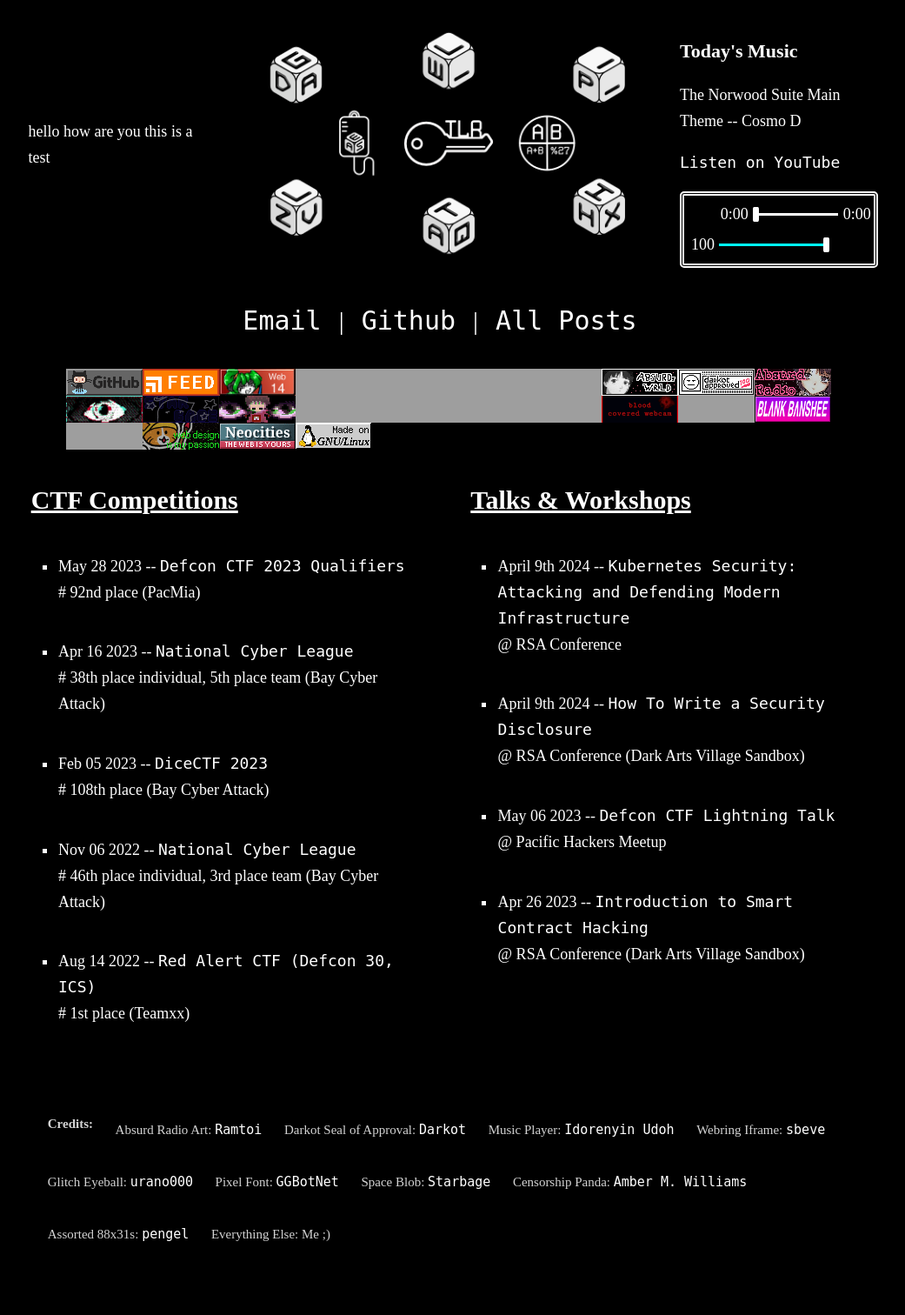
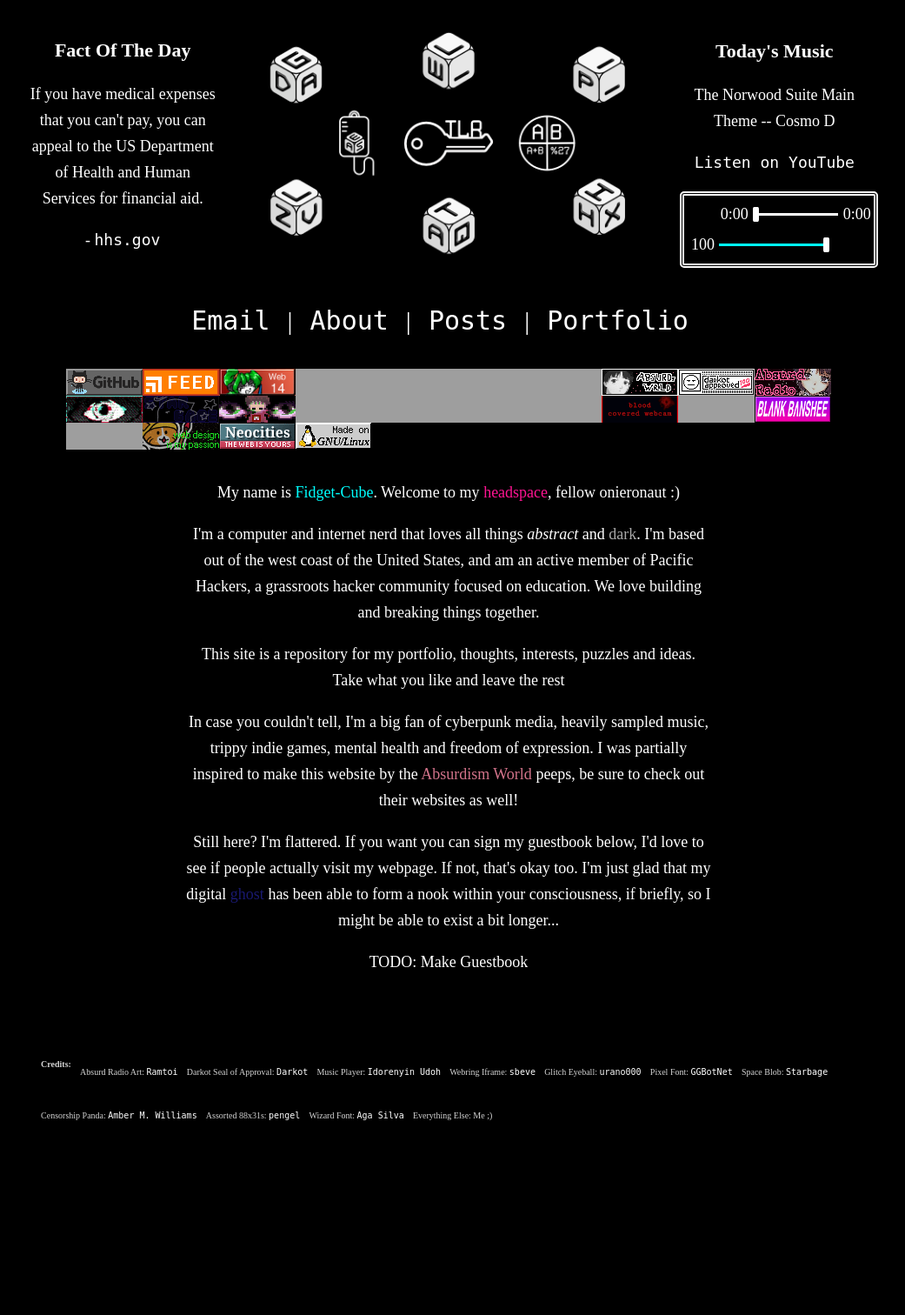
Before and after one commit to Fidget-Cube/fidget-homepage, a PHP site: page /about.php in a window 1280 px wide. Shown: the whole page at 87% size, without its empty margins (124-1165 px from the left). After the commit the page ends 1288 px from the top, so only its background shows below. Run offline with PHP 8.4, Linux system fonts and the light colour scheme; some libraries are stand-ins or nearby versions; grey boxes are pictures that could not be loaded.

Commit message:
Add About page and portfolio

```diff
--- a/frontend/about.php
+++ b/frontend/about.php
@@ -8,105 +8,13 @@
     <body>
         <?php include "./modules/header.html"?>
         <div class="body">
-            <div class="ctfs">
-                <h2>CTF Competitions</h2>
-                <ul class="p">
-                    <li>
-                        <p>
-                            <time datetime="2023-05-28T00:00:00+00:00">May 28 2023 -- </time>
-                            <a href="https://quals.2023.nautilus.institute">
-                                Defcon CTF 2023 Qualifiers
-                            </a>
-                            <br>
-                            # 92nd place (PacMia)
-                        </p>
-                    </li>
-                    <li>
-                        <p>
-                            <time datetime="2023-04-16T00:00:00+00:00">Apr 16 2023 -- </time>
-                            <a href="https://cyberskyline.com/hosted_events/ncl-spring-2023">
-                                National Cyber League
-                            </a>
-                            <br>
-                            # 38th place individual, 5th place team (Bay Cyber Attack)
-                        </p>
-                    </li>
-                    <li>
-                        <p>
-                            <time datetime="2023-02-05T00:00:00+00:00">Feb 05 2023 -- </time>
-                            <a href="https://2023.ctf.dicega.ng/scores">
-                                DiceCTF 2023
-                            </a>
-                            <br>
-                            # 108th place (Bay Cyber Attack)
-                        </p>
-                    </li>
-                    <li>
-                        <p>
-                            <time datetime="2022-11-06T00:00:00+00:00">Nov 06 2022 -- </time>
-                            <a href="https://cyberskyline.com/hosted_events/ncl-fall-2022">
-                                National Cyber League
-                            </a>
-                            <br>
-                            # 46th place individual, 3rd place team (Bay Cyber Attack)
-                        </p>
-                    </li>
-                    <li>
-                        <p>
-                            <time datetime="2022-08-14T00:00:00+00:00">Aug 14 2022 -- </time>
-                            <a href="https://twitter.com/icsctf/status/1560515008760582145?cxt=HHwWgsC4vb2IiKgrAAAA">
-                                Red Alert CTF (Defcon 30, ICS)
-                            </a>
-                            <br>
-                            # 1st place (Teamxx)
-                        </p>
-                    </li>
-                </ul>
-            </div>
-            <div class="talks">
-                <h2>Talks & Workshops</h2>
-                <ul class="p">
-                    <li>
-                        <p>
-                            <time datetime="2024-04-09T00:00:00+00:00">April 9th 2024 -- </time>
-                            <a href="https://www.rsaconference.com/library/presentation/usa/2024/kubernetes%20security%20attacking%20and%20defending%20modern%20infrastructure">
-                                Kubernetes Security: Attacking and Defending Modern Infrastructure
-                            </a>
-                            <br>
-                            @ RSA Conference
-                        </p>
-                    </li>
-                    <li>
-                        <p>
-                            <time datetime="2024-04-09T00:00:00+00:00">April 9th 2024 -- </time>
-                            <a href="https://docs.google.com/presentation/d/15K0yL3NYU8YlBF2rVH13LANpoWdU3EufGUoC0xdLsZ4/edit?usp=sharing">
-                                How To Write a Security Disclosure
-                            </a>
-                            <br>
-                            @ RSA Conference (Dark Arts Village Sandbox)
-                        </p>
-                    </li>
-                    <li>
-                        <p>
-                            <time datetime="2023-05-06T00:00:00+00:00">May 06 2023 -- </time>
-                            <a href="https://docs.google.com/presentation/d/1K5qpze8wsbEzxbhtLm8vvYzCdPvLjxrj06aWLW8Zlxk/edit?usp=sharing">
-                                Defcon CTF Lightning Talk
-                            </a>
-                            <br>
-                            @ Pacific Hackers Meetup
-                        </p>
-                    </li>
-                    <li>
-                        <p>
-                            <time datetime="2023-04-26T00:00:00+00:00">Apr 26 2023 -- </time>
-                            <a href="https://docs.google.com/presentation/d/1ZKXV8ylsA1r5_gi-EiIETfbmD3EHsJfwc7dYX1qnzPg/edit?usp=sharing">
-                                Introduction to Smart Contract Hacking
-                            </a>
-                            <br>
-                            @ RSA Conference (Dark Arts Village Sandbox)
-                        </p>
-                    </li>
-                </ul>
+            <div class="bio">
+                <p>My name is <em style="font-style: normal; color: cyan;">Fidget-Cube</em>. Welcome to my <em style="font-style: normal; color: deeppink;">headspace</em>, fellow onieronaut :)</p>
+                <p>I'm a computer and internet nerd that loves all things <em>abstract</em> and <em style="font-style: normal; color: darkgray;">dark</em>. I'm based out of the west coast of the United States, and am an active member of Pacific Hackers, a grassroots hacker community focused on education. We love building and breaking things together.</p>
+                <p>This site is a repository for my portfolio, thoughts, interests, puzzles and ideas. Take what you like and leave the rest</p>
+                <p>In case you couldn't tell, I'm a big fan of cyberpunk media, heavily sampled music, trippy indie games, mental health and freedom of expression. I was partially inspired to make this website by the <em style="font-style: normal; color: #d2738a;">Absurdism World</em> peeps, be sure to check out their websites as well!</p>
+                <p>Still here? I'm flattered. If you want you can sign my guestbook below, I'd love to see if people actually visit my webpage. If not, that's okay too. I'm just glad that my digital <em style="font-style: normal; color: midnightblue;">ghost</em> has been able to form a nook within your consciousness, if briefly, so I might be able to exist a bit longer...</p>
+                <p>TODO: Make Guestbook</p>
             </div>
         </div>
         <?php include "./modules/footer.html"?>
--- a/frontend/css/fonts.css
+++ b/frontend/css/fonts.css
@@ -7,6 +7,18 @@
     font-family: pixeloidSans;
     src: url('/fonts/PixeloidSansBold-PKnYd.ttf');
     font-weight: bold;
+}
+
+/* https://www.fontspace.com/mistis-fonts */
+@font-face {
+    font-family: quiteMagical;
+    src: url('/fonts/QuiteMagicalRegular-8VA2.ttf')
+}
+
+/* https://www.fontspace.com/agasilva */
+@font-face {
+    font-family: auldMagick;
+    src: url('/fonts/Auldmagick-gvdp.ttf');
 }
 
 #w3schools {
@@ -22,3 +34,9 @@
     font-family: pixeloidSans;
     font-weight: normal;
 }
+
+#gandalf {
+    font-family: auldMagick;
+    font-weight: normal;
+    font-size: 2em;
+}
--- a/frontend/css/header.css
+++ b/frontend/css/header.css
@@ -20,9 +20,8 @@
     grid-area: fact;
     padding: 10px;
     background-color: black;
-    display: flex;
-    justify-content: center;
-    align-items: center;
+    text-align: center;
+    width: 80%;
 }
 
 #puzzle {
@@ -42,6 +41,8 @@
     grid-area: music;
     padding: 10px;
     background-color: black;
+    text-align: center;
+    width: 80%;
 }
 
 #navline {
@@ -98,14 +104,7 @@ p.divider {
     border: 0;
 }
 
-/* Boxies */
-
-img.box {
-    height: 31px;
-    width: 88px;
-    will-change: transform;
-}
-
+/* Currently Unused */
 @keyframes jump {
     0% {transform: matrix(1, 0, 0, 1, 0, 0);}
     10% {transform: matrix(1, -0.05, 0.05, 1, 0, -29);}
--- a/frontend/css/style.css
+++ b/frontend/css/style.css
@@ -28,15 +28,10 @@ ol {
 }
 
 ul {
-    list-style-type: square;
-    padding-left: 30px;
+    list-style-type: none;
+    padding-left: 0;
     color: white;
     margin: 0;
-}
-
-ul.dotless {
-    list-style-type: none;
-    padding-left: 0;
 }
 
 li {
@@ -90,6 +85,17 @@ h3 {
     color: white;
 }
 
+/* Utility Classes */
+
+.popup * {
+    transition: 0.5s;
+}
+
+.popup:hover * {
+    transform: matrix(0.99, -0.1, 0.1, 0.99, 0, -10);
+    transition: 0.2s;
+}
+
 .linked:hover {
   color: cyan;
 }
@@ -102,6 +108,13 @@ h3 {
     color: lightgray;
     font-size: 15px;
 }
+
+.credits {
+    color: lightgray;
+    font-size: 10px;
+}
+
+/* All Pages */
 
 .body {
     margin: auto auto 5%;
@@ -120,8 +133,8 @@ h3 {
 }
 
 .footer-section {
-    margin: 0 0.5vw;
-    padding: 0 0.5vw;
+    margin: 0 0.2vw;
+    padding: 0 0.2vw;
     background-color: black;
 }
 
@@ -142,12 +155,12 @@ h3 {
     display: flex;
     flex-direction: row;
     flex-wrap: wrap;
-    justify-content: center;
+    justify-content: left;
 }
 
 .sidebar-section {
     padding: 0.5vw;
-    margin: 0 auto;
+    margin: 0 auto 0 0;
 }
 
 /* Submit Page */
@@ -201,11 +214,20 @@ input[type=submit]:hover {
 
 /* About */
 
+.bio {
+    width: 60%;
+    background-color: black;
+    margin: 0 auto;
+    padding: 0.5vw;
+    text-align: center;
+}
+
 .ctfs {
     width: 80%;
     background-color: black;
     margin: 0 auto;
     padding: 0.5vw;
+    text-align: center;
 }
 
 .talks {
@@ -213,6 +235,7 @@ input[type=submit]:hover {
     background-color: black;
     margin: 0 auto;
     padding: 0.5vw;
+    text-align: center;
 }
 
 /* Blog Post Page */
@@ -246,11 +269,13 @@ input[type=submit]:hover {
     .ctfs {
         float: left;
         width: 45%;
+        text-align: right;
     }
 
     .talks {
         float: right;
         width: 45%;
+        text-align: left;
     }
 }
 
--- a/frontend/modules/footer.html
+++ b/frontend/modules/footer.html
@@ -1,35 +1,38 @@
 <div class="footer">
     <div class="footer-section">
-        <h3 class="metadata">Credits:</h3>
+        <h3 class="credits">Credits:</h3>
     </div>
     <div class="footer-section">
-        <p class="metadata">Absurd Radio Art: <a href="https://orangeryzone.neocities.org/">Ramtoi</a></p>
+        <p class="credits">Absurd Radio Art: <a href="https://orangeryzone.neocities.org/">Ramtoi</a></p>
     </div>
     <div class="footer-section">
-        <p class="metadata">Darkot Seal of Approval: <a href="https://darkot.neocities.org/">Darkot</a></p>
+        <p class="credits">Darkot Seal of Approval: <a href="https://darkot.neocities.org/">Darkot</a></p>
     </div>
     <div class="footer-section">
-        <p class="metadata">Music Player: <a href="https://css-tricks.com/lets-create-a-custom-audio-player/">Idorenyin Udoh</a></p>
+        <p class="credits">Music Player: <a href="https://css-tricks.com/lets-create-a-custom-audio-player/">Idorenyin Udoh</a></p>
     </div>
     <div class="footer-section">
-        <p class="metadata">Webring Iframe: <a href="https://soundcloud.com/sbeveh">sbeve</a></p>
+        <p class="credits">Webring Iframe: <a href="https://soundcloud.com/sbeveh">sbeve</a></p>
     </div>
     <div class="footer-section">
-        <p class="metadata">Glitch Eyeball: <a href="https://toyhou.se/urano000">urano000</a></p>
+        <p class="credits">Glitch Eyeball: <a href="https://toyhou.se/urano000">urano000</a></p>
     </div>
     <div class="footer-section">
-        <p class="metadata">Pixel Font: <a href="https://www.fontspace.com/ggbotnet">GGBotNet</a></p>
+        <p class="credits">Pixel Font: <a href="https://www.fontspace.com/ggbotnet">GGBotNet</a></p>
     </div>
     <div class="footer-section">
-        <p class="metadata">Space Blob: <a href="https://starbage.itch.io/">Starbage</a></p>
+        <p class="credits">Space Blob: <a href="https://starbage.itch.io/">Starbage</a></p>
     </div>
     <div class="footer-section">
-        <p class="metadata">Censorship Panda: <a href="http://www.mabsland.com/">Amber M. Williams</a></p>
+        <p class="credits">Censorship Panda: <a href="http://www.mabsland.com/">Amber M. Williams</a></p>
     </div>
     <div class="footer-section">
-        <p class="metadata">Assorted 88x31s: <a href="https://cyber.dabamos.de/">pengel</a></p>
+        <p class="credits">Assorted 88x31s: <a href="https://cyber.dabamos.de/">pengel</a></p>
     </div>
     <div class="footer-section">
-        <p class="metadata">Everything Else: Me ;)</p>
+        <p class="credits">Wizard Font: <a href="https://www.fontspace.com/agasilva">Aga Silva</a></p>
+    </div>
+    <div class="footer-section">
+        <p class="credits">Everything Else: Me ;)</p>
     </div>
 </div>
--- a/frontend/modules/header.html
+++ b/frontend/modules/header.html
@@ -1,7 +1,15 @@
 <div class="header">
     <link rel="stylesheet" href="/css/header.css" type="text/css" media="all">
     <div id="fact">
-        <p>hello how are you this is a test</p>
+        <h3>
+            Fact Of The Day
+        </h3>
+        <p>
+            If you have medical expenses that you can't pay, you can appeal to the US Department of Health and Human Services for financial aid.
+        </p>
+        <p>
+            - <a href="" target="_blank">hhs.gov</a>
+        </p>
     </div>
     <div id="puzzle">
         <a href="/"><img src="/img/puzzle-alt.png" alt=""></a>
@@ -37,9 +45,11 @@
         <p><a class="hidden" href="/submit">???</a></p>
         <p><a href="mailto:max@fidgetcube.dev">Email</a></p>
         <p class="divider">|</p>
-        <p><a href="https://github.com/Fidget-Cube" target="_blank">Github</a></p>
+        <p><a href="/about.php">About</a></p>
         <p class="divider">|</p>
-        <p><a href="/posts/directory.php">All Posts</a></p>
+        <p><a href="/posts/directory.php">Posts</a></p>
+        <p class="divider">|</p>
+        <p><a href="/portfolio.php">Portfolio</a></p>
         <p><a class="hidden" href="/submit">???</a></p>
         </p>
     </div>
@@ -47,88 +57,88 @@
         <div id="webring">
             <iframe src="https://ring.koek.club/site/5/button.html"></iframe>
         </div>
-        <div class="box-container">
+        <div class="box-container popup">
             <a href="https://github.com/Fidget-Cube" target="_blank"><img class="box" src="/img/github.gif" alt="github"></a>
         </div>
-        <div class="box-container">
+        <div class="box-container popup">
             <a href="/feed"><img class="box" src="/img/feed.gif" alt="feed"></a>
         </div>
-        <div class="box-container">
+        <div class="box-container popup">
             <a href="http://www.mabsland.com/Adoption.html" target="_blank"><img class="box" src="/img/Censor_14c.gif" alt="Fa Teen"></a>
         </div>
-        <!-- <div class="box-container">
+        <!-- <div class="box-container popup">
             <a href="https://infosec.exchange/@fidgetcube" target="_blank"><img class="box" src="/img/mastodon_button_3.gif" alt="mastodon"></a>
         </div> -->
-        <!-- <div class="box-container">
+        <!-- <div class="box-container popup">
             <a href="https://discord.gg/invite/stYvsEBKju/" target="_blank"><img class="box" src="/img/discord2.gif" alt="discord"></a>
         </div> -->
-        <div class="box-container">
+        <div class="box-container popup">
             <a href="https://absurdswrld.online/" target="_blank"><img class="box" src="/img/absurd.gif" alt="absurd"></a>
         </div>
-        <div class="box-container">
+        <div class="box-container popup">
             <a href="https://darkot.neocities.org/" target="_blank"><img class="box" src="/img/8831.png" alt="darkotapproved"></a>
         </div>
-        <div class="box-container">
+        <div class="box-container popup">
             <a href="https://absurdswrld.online/radio/" target="_blank"><img class="box" src="/img/absurdradio.gif" alt="absurdradio"></a>
         </div>
-        <div class="box-container">
+        <div class="box-container popup">
             <a href="https://uranohead.neocities.org/" target="_blank"><img class="box" src="/img/28.gif" alt="uranohead"></a>
         </div>
-        <div class="box-container">
+        <div class="box-container popup">
             <a href="https://ophanimkei.com/you/RPGmaker" target="_blank"><img class="box" src="/img/starbage_button_3.gif" alt="starbage"></a>
         </div>
-        <!-- <div class="box-container">
+        <!-- <div class="box-container popup">
             <img class="box" src="/img/ab-yr.gif" alt="Online Friendship">
         </div> -->
-        <!-- <div class="box-container">
+        <!-- <div class="box-container popup">
             <a href="https://flashpointarchive.org/" target="_blank"><img class="box" src="/img/adobe_getflashp.gif" alt="flashpoint"></a>
         </div> -->
-        <!-- <div class="box-container">
+        <!-- <div class="box-container popup">
             <img class="box" src="/img/angelfire.gif" alt="angelfire">
         </div> -->
-        <!-- <div class="box-container">
+        <!-- <div class="box-container popup">
             <img class="box" src="/img/gc.gif" alt="geocities">
         </div> -->
-        <!-- <div class="box-container">
+        <!-- <div class="box-container popup">
             <img class="box" src="/img/anydamn.gif" alt="bestviewed">
         </div> -->
-        <div class="box-container">
+        <div class="box-container popup">
             <a href="https://ynoproject.net/" target="_blank"><img class="box" src="/img/beyes.gif" alt="yumenikki"></a>
         </div>
-        <div class="box-container">
+        <div class="box-container popup">
             <img class="box" src="/img/bloodcovered.gif" alt="blood">
         </div>
-        <div class="box-container">
+        <div class="box-container popup">
             <img class="box" src="/img/cssdif.gif" alt="css">
         </div>
-        <div class="box-container">
+        <div class="box-container popup">
             <a href="https://www.blankbanshee.com/" target="_blank"><img class="box" src="/img/banshee.gif" alt="blankbanshee"></a>
         </div>
-        <!-- <div class="box-container">
+        <!-- <div class="box-container popup">
             <img class="box" src="/img/cyberrot.gif" alt="cyberrot">
         </div> -->
-        <!-- <div class="box-container">
+        <!-- <div class="box-container popup">
             <img class="box" src="/img/eightyeight.gif" alt="88x31">
         </div> -->
-        <!-- <div class="box-container">
+        <!-- <div class="box-container popup">
             <img class="box" src="/img/femboy.gif" alt="femboy">
         </div> -->
-        <!-- <div class="box-container">
+        <!-- <div class="box-container popup">
             <img class="box" src="/img/nekojiru2.gif" alt="nekojiru">
         </div> -->
-        <div class="box-container">
+        <div class="box-container popup">
             <img class="box" src="/img/upallnight.gif" alt="upallnight">
         </div>
-        <!-- <div class="box-container">
+        <!-- <div class="box-container popup">
             <img class="box" src="/img/volta.gif" alt="volta">
         </div> -->
-        <div class="box-container">
+        <div class="box-container popup">
             <img class="box" src="/img/webpassion.gif" alt="badwebdesign">
         </div>
-        <div class="box-container">
+        <div class="box-container popup">
             <img class="box" src="/img/neocities-2.gif" alt="neocities">
         </div>
-        <div class="box-container">
+        <div class="box-container popup">
             <img class="box" src="/img/gnu-linux.gif" alt="linux">
         </div>
     </div>
```
Also changed, not shown: other parts of frontend/css/header.css (+81 -29 lines), frontend/modules/sidebar.html (+5 -2 lines), frontend/portfolio.php (added, +114 -0 lines), README.md, frontend/fonts/Auldmagick-gvdp.ttf (added), frontend/fonts/QuiteMagicalRegular-8VA2.ttf (added).
